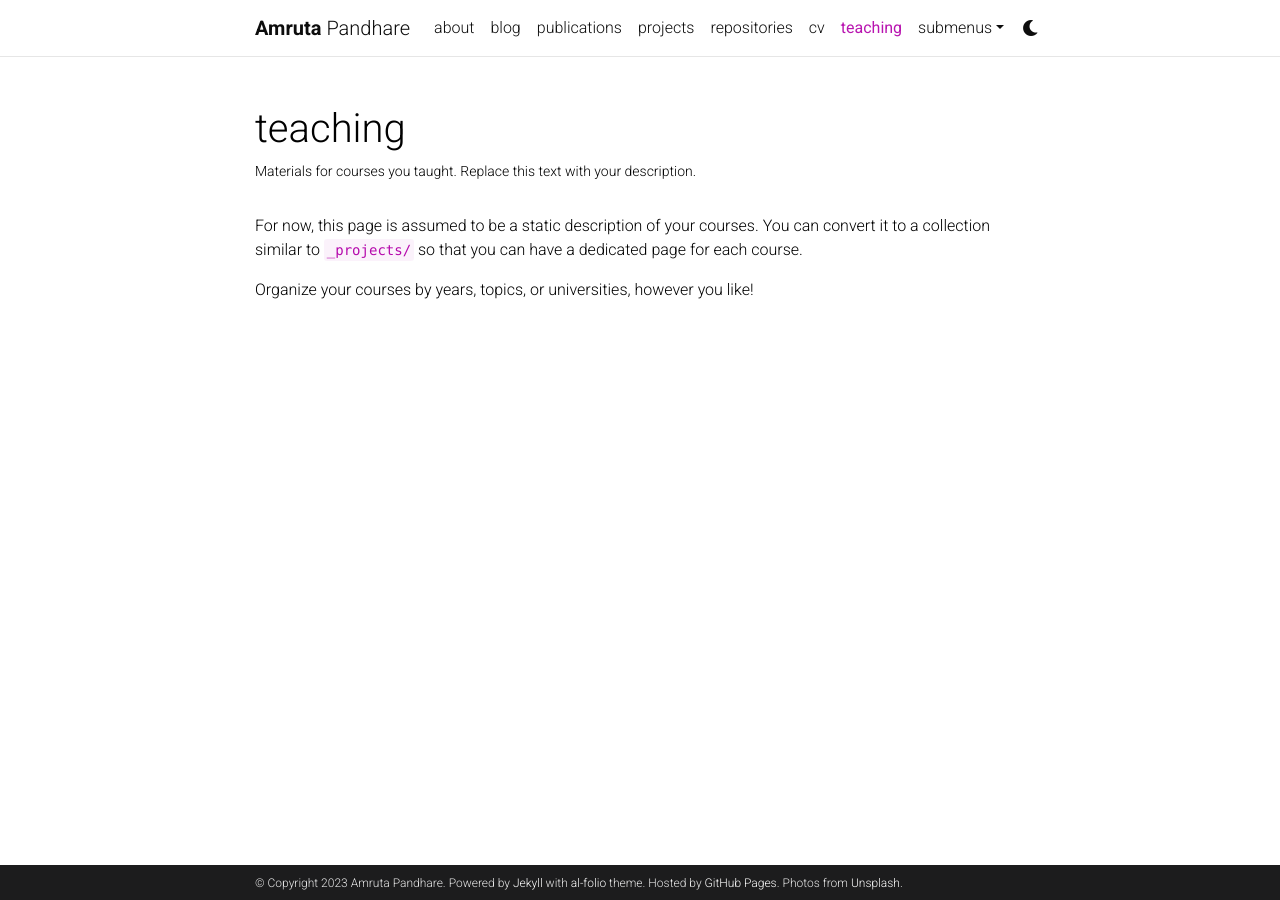
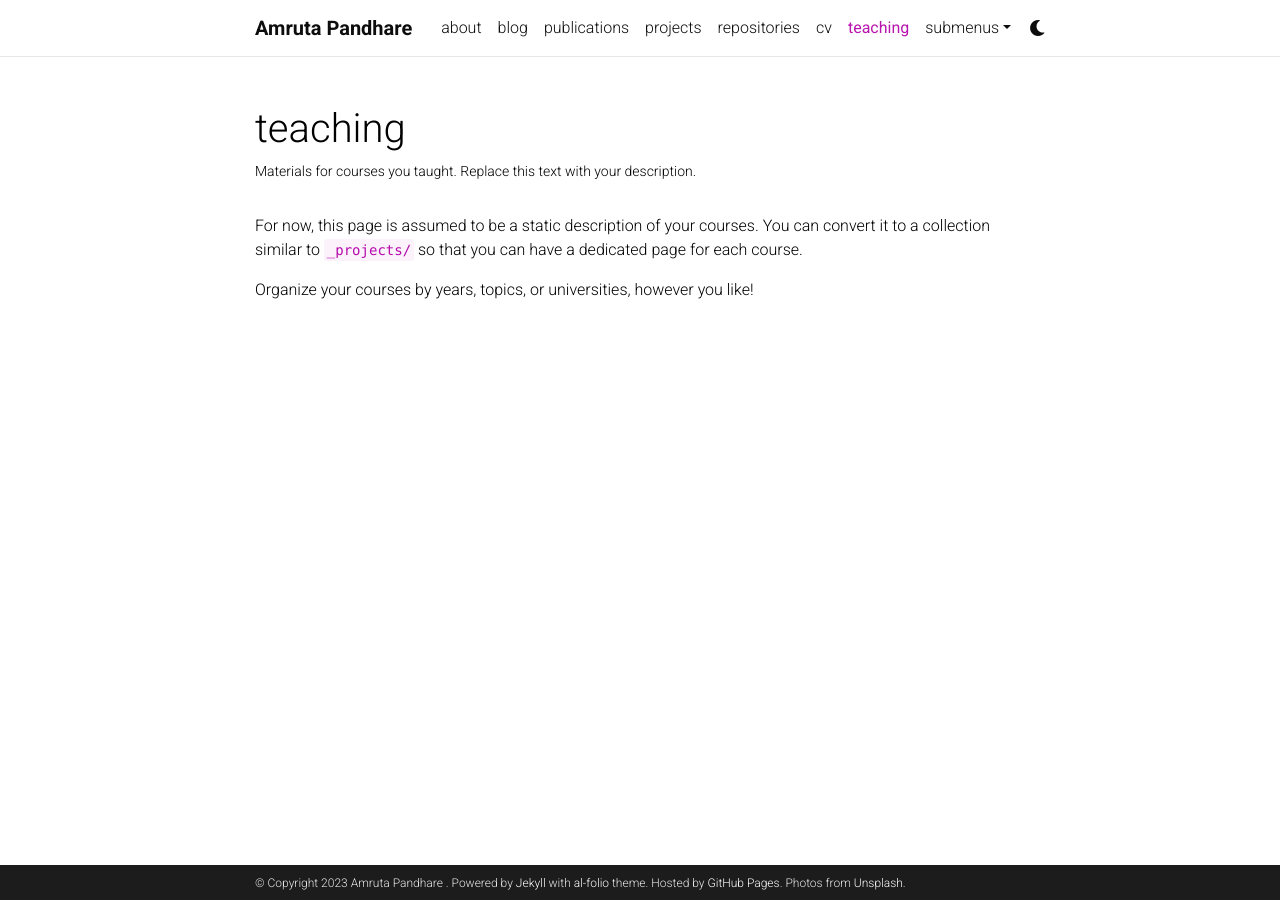
Before and after one commit to AmrutaPandhare/AmrutaPandhare.github.io, a Jekyll site: the page built from _pages/teaching.md, in a window 1280 px wide. Built offline with Jekyll 4.4.1, drawn with Linux system fonts in a browser that asks for light colours; comment, search, counter and statistics services are not loaded; a style sheet for code colours, icons or effects is not loaded; part of the change alters nothing that is shown.

```diff
--- a/_config.yml
+++ b/_config.yml
@@ -3,9 +3,9 @@
 # -----------------------------------------------------------------------------
 
 title: blank # the website title (if blank, full name will be used instead)
-first_name: Amruta
+first_name: Amruta Pandhare
 middle_name:
-last_name: Pandhare
+last_name:
 email: pandhareamruta23@gmail.com
 description: > # the ">" symbol means to ignore newlines until "footer_text:"
   A simple, whitespace theme for academics. Based on [*folio](https://github.com/bogoli/-folio) design.
```
